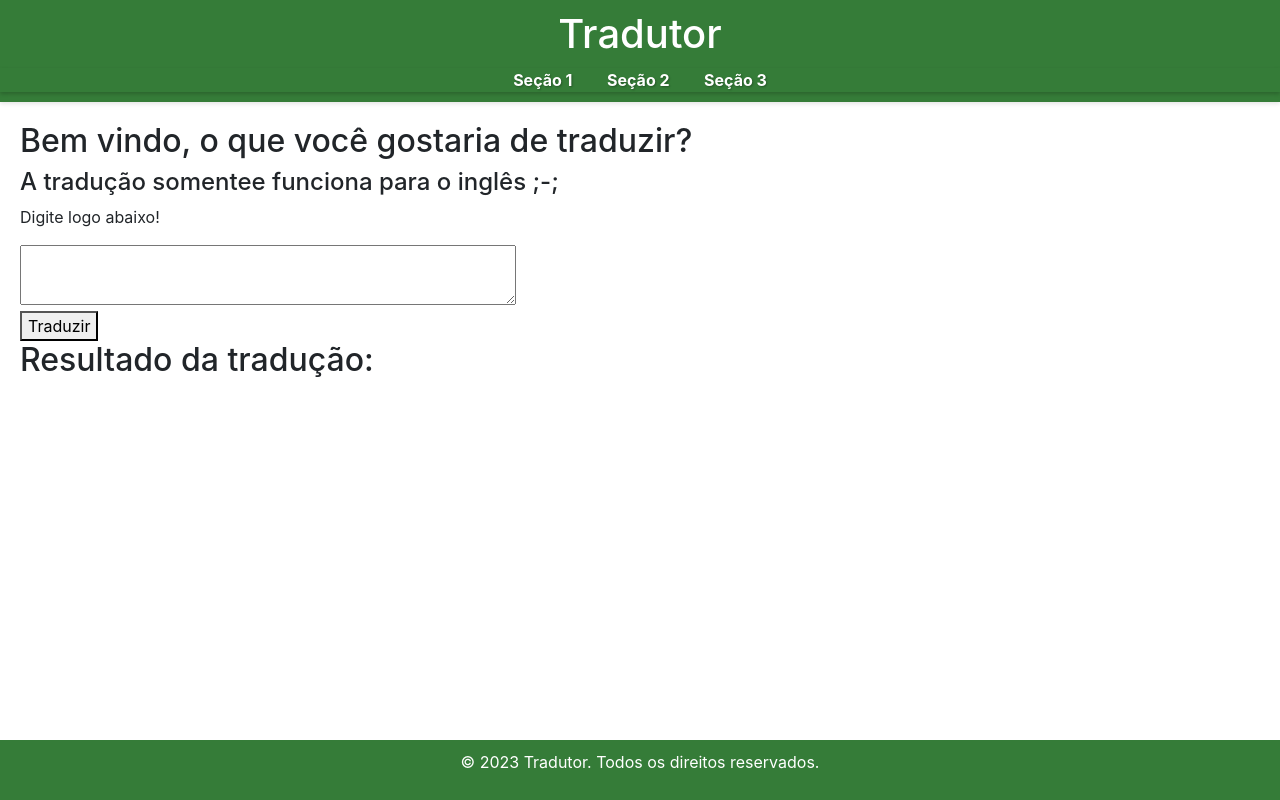
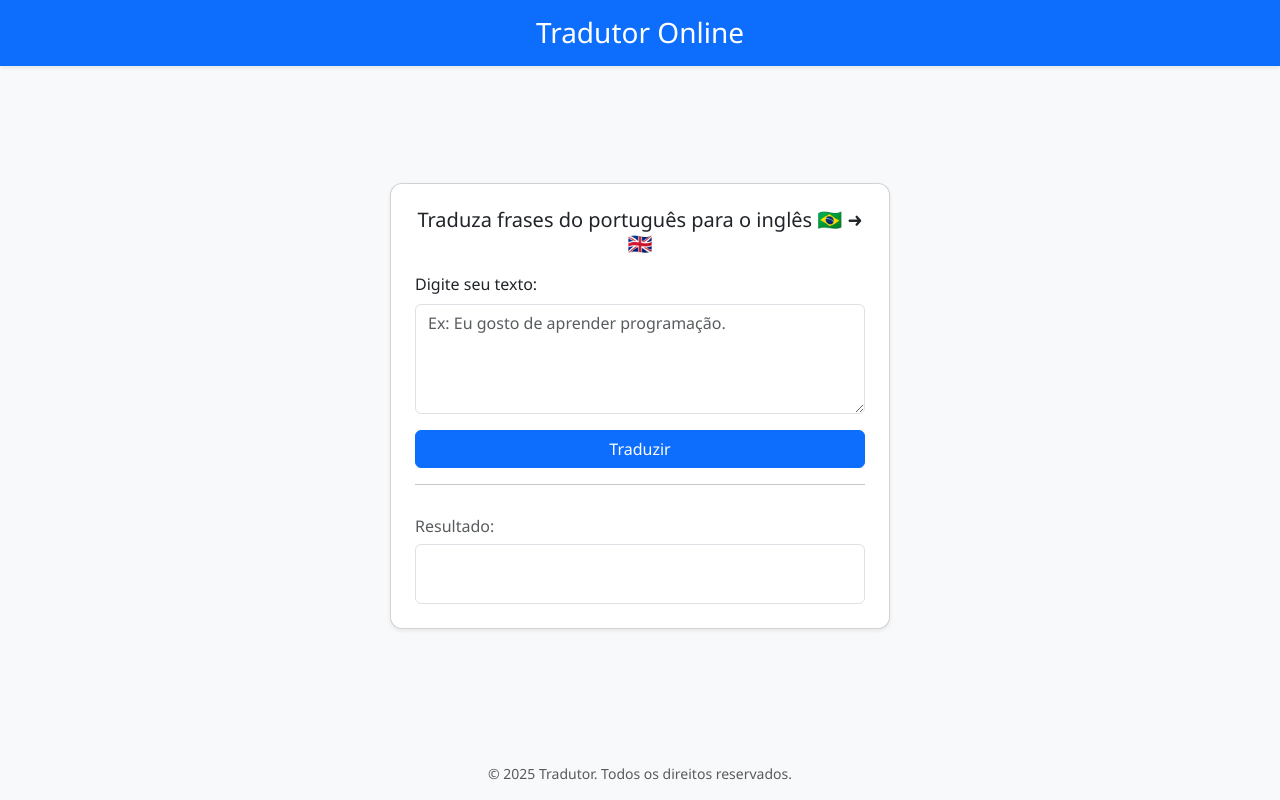
Before and after one commit to Vitor213/Tradutor, a plain HTML site: page index.html in a window 1280 px wide. Drawn offline with nearby package versions, Linux system fonts and the light colour scheme.

```diff
--- a/Estilo/style.css
+++ b/Estilo/style.css
@@ -1,61 +1,13 @@
 body {
-    font-family: Arial, sans-serif;
-    margin: 0;
-    padding: 0;
-    background-color: #f4f4f4;
+  font-family: 'Segoe UI', Tahoma, Geneva, Verdana, sans-serif;
 }
 
-header {
-    background-color: #357c38;
-    color: white;
-    padding: 10px 0;
-    text-align: center;
-    box-shadow: 0 2px 4px rgba(0, 0, 0, 0.1);
-    position: sticky;
+.card {
+  border-radius: 12px;
+  background-color: #ffffff;
 }
 
-nav ul {
-    list-style-type: none;
-    padding: 0;
-    margin: 0;
-    text-align: center;
-    background-color: #357c38;
-    box-shadow: 0 2px 4px rgba(0, 0, 0, 0.205);
-    margin-top: 10px;
+#resultado {
+  font-size: 1rem;
+  white-space: pre-wrap;
 }
-nav ul a:hover {
-    color: #ffeb3b;
-}
-
-#texto{
-    width: 40%;
-    height: 60px;
-    font-size: 16px;
-    padding: 10px;
-}
-
-nav ul li {
-    display: inline;
-    margin: 0 15px;
-}
-nav ul li a {
-    color: white;
-    text-decoration: none;
-    text-shadow: 1px 1px 2px rgba(0, 0, 0, 0.3);
-    font-weight: bold;
-    transition: color 0.3s;
-}
-
-main {
-    padding: 20px;
-}
-
-footer {
-    background-color: #357c38;
-    color: white;
-    text-align: center;
-    padding: 10px 0;
-    position: fixed;
-    bottom: 0;
-    width: 100%;
-}
--- a/Script/script.js
+++ b/Script/script.js
@@ -1,4 +1,4 @@
-function atualizarTexto(campos){
+/*function atualizarTexto(campos){
     let res = document.getElementById('resultado')
     let campo = document.getElementById('texto')
     campos.value = campos.value.replace(/[^a-zA-ZÀ-ÿ\s]/g, '')
@@ -29,4 +29,41 @@
             }
         })();
     }
+} */
+
+    // Atualiza o texto digitado (mantém apenas letras e espaços)
+function atualizarTexto(campo) {
+  campo.value = campo.value.replace(/[^a-zA-ZÀ-ÿ\s]/g, '');
 }
+
+// Traduz utilizando a API pública MyMemory
+async function traduzir() {
+  const res = document.getElementById('resultado');
+  const campo = document.getElementById('texto');
+  const frase = campo.value.trim();
+
+  if (!frase) {
+    res.innerText = '⚠️ Digite uma frase para traduzir.';
+    return;
+  }
+
+  res.innerText = 'Traduzindo... ⏳';
+
+  try {
+    // Chama a API pública MyMemory
+    const resposta = await fetch(
+      `https://api.mymemory.translated.net/get?q=${encodeURIComponent(frase)}&langpair=pt|en`
+    );
+
+    const dados = await resposta.json();
+
+    if (dados.responseData.translatedText) {
+      res.innerText = dados.responseData.translatedText;
+    } else {
+      res.innerText = '❌ Erro ao obter tradução.';
+    }
+  } catch (erro) {
+    console.error('Erro:', erro);
+    res.innerText = '⚠️ Falha na conexão com o serviço de tradução.';
+  }
+}
--- a/index.html
+++ b/index.html
@@ -4,38 +4,50 @@
   <meta charset="UTF-8">
   <meta name="viewport" content="width=device-width, initial-scale=1.0">
   <title>Tradutor</title>
+
+  <!-- Bootstrap 5 -->
+  <link href="https://cdn.jsdelivr.net/npm/bootstrap@5.3.3/dist/css/bootstrap.min.css" rel="stylesheet">
+
+  <!-- Estilo adicional -->
   <link rel="stylesheet" href="Estilo/style.css">
-    <link rel="stylesheet" href="https://cdn.jsdelivr.net/npm/bootstrap@4.1.3/dist/css/bootstrap.min.css">
-    <!-- Adicione o jQuery antes do Bootstrap JS -->
-    <script src="https://code.jquery.com/jquery-3.3.1.slim.min.js"></script>
 </head>
-<body>
-    <header> <h1>Tradutor</h1>
-    <nav>
-        <ul>
-            <li><a href="#section1">Seção 1</a></li>
-            <li><a href="#section2">Seção 2</a></li>
-            <li><a href="#section3">Seção 3</a></li>
-        </ul>
-    </nav>
+<body class="bg-light d-flex flex-column min-vh-100">
+
+  <!-- Cabeçalho -->
+  <header class="bg-primary text-white text-center py-3 shadow-sm">
+    <h1 class="h3 mb-0">Tradutor Online</h1>
   </header>
-    <main>
-        <div>
-            <h2>Bem vindo, o que você gostaria de traduzir?</h2>
-            <h4>A tradução somentee funciona para o inglês ;-;</h4>
-        <p>Digite logo abaixo!</p> <textarea name="texto" id="texto" oninput="atualizarTexto(this)"></textarea>
-        <br>
-        <button id="traduzir" onclick="traduzir()">Traduzir</button>
+
+  <!-- Conteúdo principal -->
+  <main class="flex-grow-1 d-flex justify-content-center align-items-center">
+    <div class="card shadow-sm p-4" style="max-width: 500px; width: 90%;">
+      <h2 class="h5 text-center mb-3">Traduza frases do português para o inglês 🇧🇷 ➜ 🇬🇧</h2>
+
+      <div class="mb-3">
+        <label for="texto" class="form-label">Digite seu texto:</label>
+        <!-- funcao atualizarTexto oninput -->
+        <textarea id="texto" class="form-control" rows="4" placeholder="Ex: Eu gosto de aprender programação." oninput="atualizarTexto(this)"></textarea>
       </div>
-        <div>
-            <h2>Resultado da tradução:</h2>
-            <p id="resultado"></p>
+
+      <div class="d-grid">
+        <!-- funcao onclick -->
+        <button id="traduzir" class="btn btn-primary" onclick="traduzir()">Traduzir</button>
+      </div>
+
+      <hr>
+
+      <h3 class="h6 text-muted mt-3">Resultado:</h3>
+      <div id="resultado" class="border rounded p-2 bg-white" style="min-height: 60px;"></div>
     </div>
   </main>
-    <footer>
-        <p>&copy; 2023 Tradutor. Todos os direitos reservados.</p>
+
+  <!-- Rodapé -->
+  <footer class="text-center text-muted py-3 small">
+    &copy; 2025 Tradutor. Todos os direitos reservados.
   </footer>
+
+  <!-- Scripts -->
   <script src="Script/script.js"></script>
-    <script src="https://cdn.jsdelivr.net/npm/bootstrap@4.1.3/dist/js/bootstrap.min.js"></script>
+  <script src="https://cdn.jsdelivr.net/npm/bootstrap@5.3.3/dist/js/bootstrap.bundle.min.js"></script>
 </body>
 </html>
```
Also changed, not shown: tradutor-api/package.json (deleted, +0 -17 lines), tradutor-api/tata.js (deleted, +0 -51 lines), 1 other file. Lines whose indentation alone changed are shown as unchanged.
